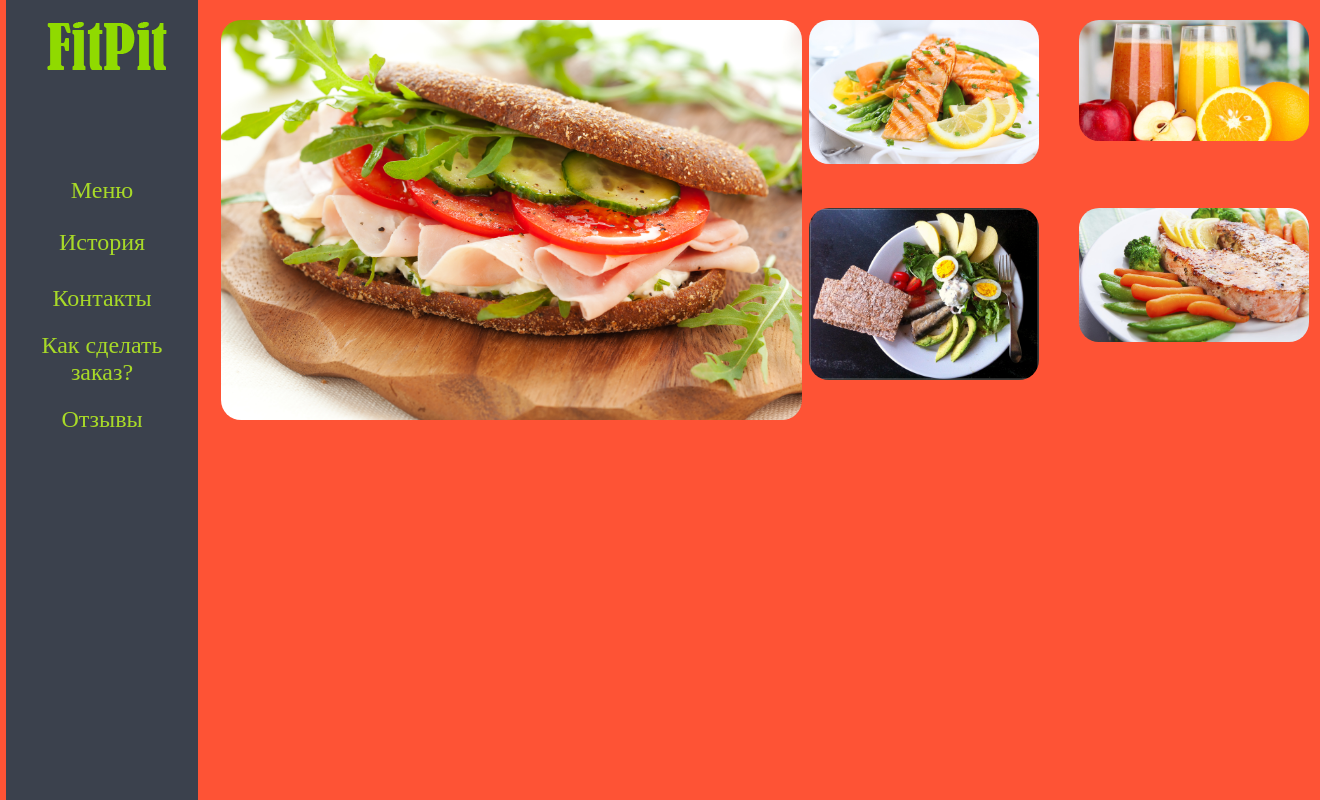
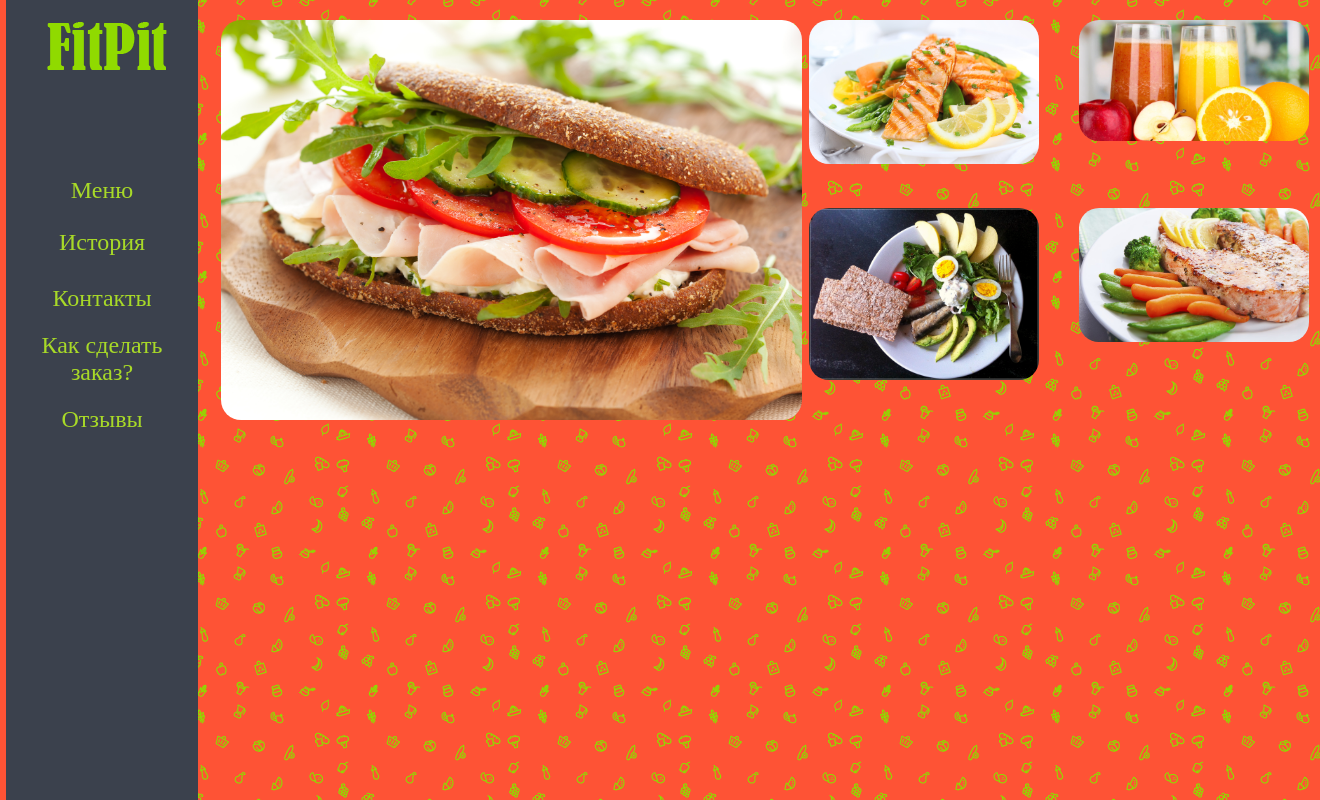
Before and after one commit to Ratmir/fitpit, a PHP site: page / in a window 1320 px wide. Run offline with PHP 8.4, Linux system fonts and the light colour scheme.

Commit message:
Главная страница, изменен фон

```diff
--- a/css/style.css
+++ b/css/style.css
@@ -5,7 +5,9 @@
 -o-box-sizing: border-box;
 -ms-box-sizing: border-box;
 box-sizing: border-box;}
-body{background: #fe5335;}
+body{
+	background-color: #fe5335;
+	background-image: url(../img/background_img.png);}
 
 header{
 	width:15%;
@@ -45,7 +47,7 @@ header{
 		background-color:#a8d928;
 		color:#000;
 		border-left: 10px solid #fe5335;
-		border-right: 10px solid #fe5335
+		border-right: 10px solid #fe5335;
 	}
 
 /*Большое изображение*/
```
Also changed, not shown: img/background_img.png (added).
